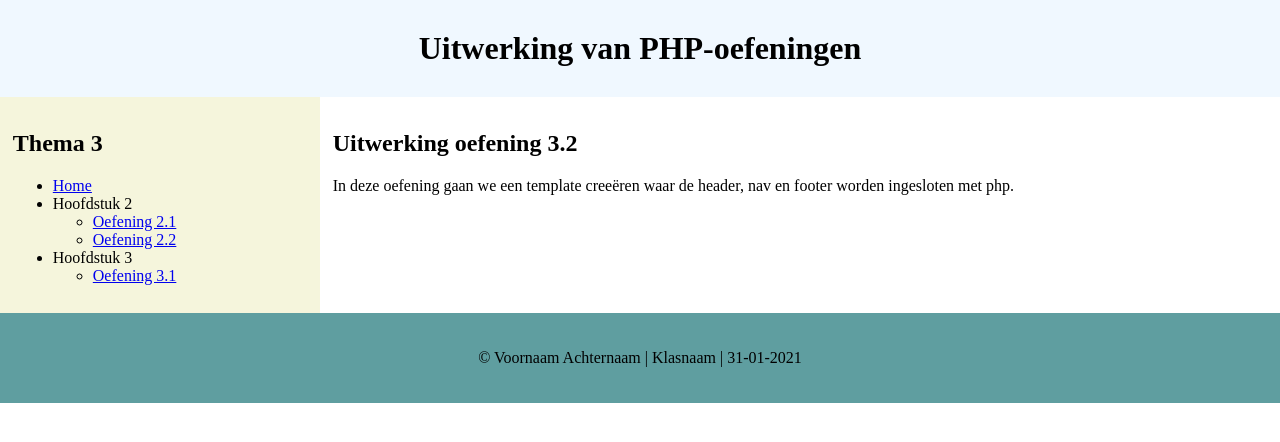
After one commit to reverskw1c/T3_REA, a PHP site: page /hoofdstuk3/T3_REA_Oefening_3_2.php in a window 1280 px wide. The commit adds this page. Shown: the top 442 px of the page. Run offline with PHP 8.4, Linux system fonts and the light colour scheme.

Commit message:
T3_REA_Oefening_3_2

```diff
--- a/T3_REA_Oefeningen/hoofdstuk3/T3_REA_Oefening_3_1.php
+++ b/T3_REA_Oefeningen/hoofdstuk3/T3_REA_Oefening_3_1.php
@@ -6,7 +6,6 @@
  */
 
 include "../includes/header.php";
-include "../includes/nav.php";
 ?>
         <main id="wrapper">
             <h2>
--- /dev/null
+++ b/T3_REA_Oefeningen/hoofdstuk3/T3_REA_Oefening_3_2.php
@@ -0,0 +1,21 @@
+<?php
+/**
+ * User: R. Evers
+ * Date: Date
+ * File: oefening 3.2
+ */
+?>
+<?php
+    require "../includes/header.php";
+?>
+        <main id="wrapper">
+            <h2>
+                Uitwerking oefening 3.2
+            </h2>
+            <p>
+                In deze oefening gaan we een template creeëren waar de header, nav en footer worden ingesloten met php.
+            </p>
+        </main>
+<?php
+    require "../includes/footer.php";
+?>
--- /dev/null
+++ b/T3_REA_Oefeningen/includes/footer.php
@@ -0,0 +1,7 @@
+<footer>
+    <p>
+        &copy; Voornaam Achternaam | Klasnaam | 31-01-2021
+    </p>
+</footer>
+</body>
+</html>
--- a/T3_REA_Oefeningen/includes/header.php
+++ b/T3_REA_Oefeningen/includes/header.php
@@ -19,4 +19,6 @@
         ?>
     </h1>
 </header>
-<body>
+<?php
+    require "nav.php";
+?>
--- a/T3_REA_Oefeningen/styles/style.css
+++ b/T3_REA_Oefeningen/styles/style.css
@@ -32,3 +32,11 @@ span
 {
     text-decoration: underline;
 }
+footer
+{
+    width: 100%;
+    background-color: cadetblue;
+    clear: both;
+    text-align: center;
+    padding: 20px 0;
+}
```
Also changed, not shown: T3_REA_Oefeningen/hoofdstuk2/T3_REA_Oefening_2_2.php (+30 -3 lines).
